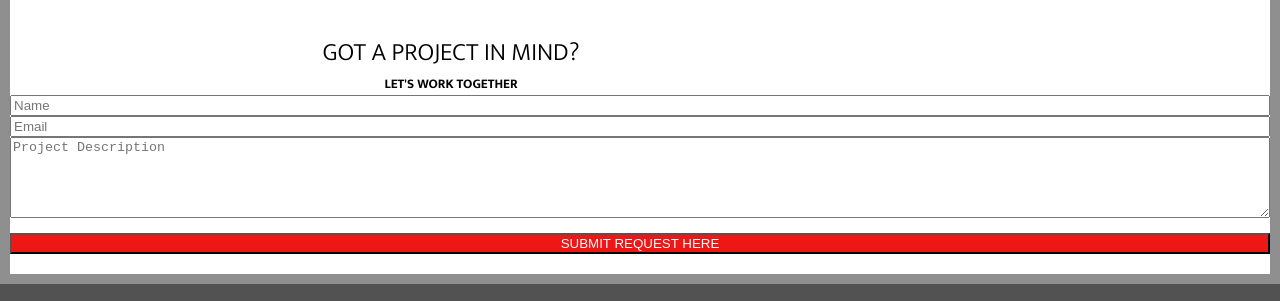
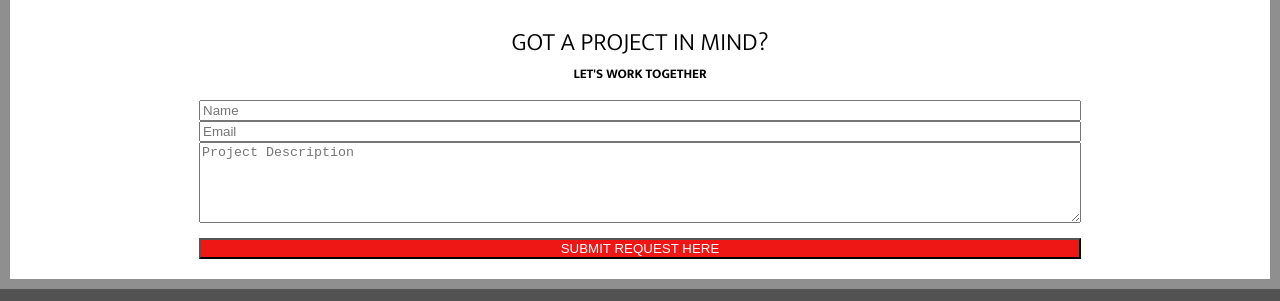
Before and after one commit to michael-leese/resume_site, a plain HTML site: page contact.html in a window 1280 px wide. Shown: the part 303-604 px from the top of the page. Drawn offline with nearby package versions, Linux system fonts and the light colour scheme.

Commit message:
update form style screen widths

```diff
--- a/assets/css/style.css
+++ b/assets/css/style.css
@@ -569,12 +569,16 @@ div.row.row-table {
     width: 100%;
 }
 .center-form{
+    padding-top:10px;
+    margin: 0 auto;
+    max-width:70%;
 
 }
 .contact-title{
     padding-top: 10px;
-    margin-top:25px;
-    max-width:70%;
+    margin-top: 15px;
+    margin-bottom: 5px;
+    max-width:100%;
 }
 button[type="submit"]{
     margin-top: 15px;
```
